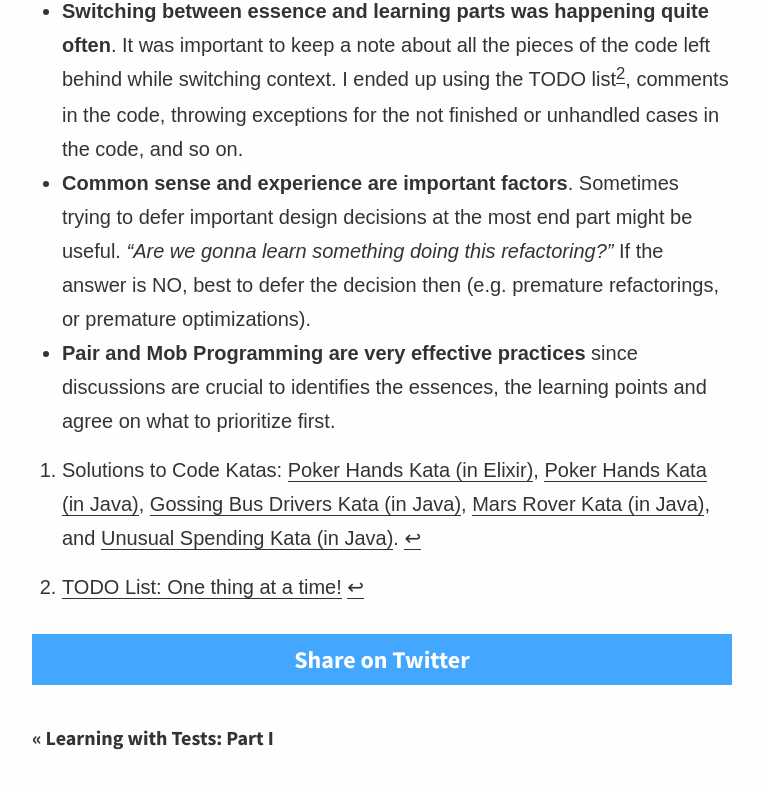
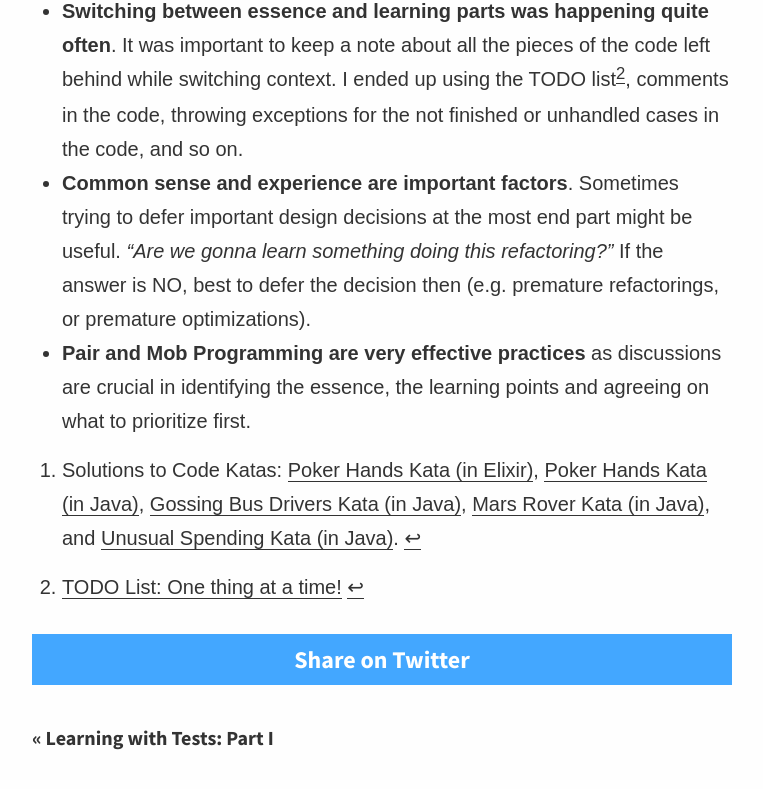
Before and after one commit to joebew42/joebew42.github.io, a Jekyll site: the page built from _posts/2020-11-03-essence-and-learning-in-code.markdown, in a window 1280 px wide and 900 px high, scrolled down 5298 px, cut to the strip 0-796 px from the top of the window. Shown: the top 789 px of the strip, without its empty margins (258-1021 px from the left). Built offline with Jekyll 4.4.1, drawn with Linux system fonts in a browser that asks for light colours; emoji names are drawn with the system emoji font; some web fonts are replaced.

Commit message:
WIP: few more corrections

```diff
--- a/_posts/2020-11-03-essence-and-learning-in-code.markdown
+++ b/_posts/2020-11-03-essence-and-learning-in-code.markdown
@@ -120,7 +120,7 @@ Here will follow a few things I have noticed while applying this practice:
 - The **"learning" part** was always something related to: refactorings opportunities, exploratory code, parsing and formatting, delivery mechanisms, and so on... Everything that it's needed but not strictly related to the domain of the application.
 - **Switching between essence and learning parts was happening quite often**. It was important to keep a note about all the pieces of the code left behind while switching context. I ended up using the TODO list[^2], comments in the code, throwing exceptions for the not finished or unhandled cases in the code, and so on.
 - **Common sense and experience are important factors**. Sometimes trying to defer important design decisions at the most end part might be useful. _"Are we gonna learn something doing this refactoring?"_ If the answer is NO, best to defer the decision then (e.g. premature refactorings, or premature optimizations).
-- **Pair and Mob Programming are very effective practices** since discussions are crucial to identifies the essences, the learning points and agree on what to prioritize first.
+- **Pair and Mob Programming are very effective practices** as discussions are crucial in identifying the essence, the learning points and agreeing on what to prioritize first.
 
 [^1]: Solutions to Code Katas: [Poker Hands Kata (in Elixir)](https://github.com/joebew42/poker_hands_elixir), [Poker Hands Kata (in Java)](https://github.com/xpepper/poker-hands-kata), [Gossing Bus Drivers Kata (in Java)](https://github.com/joebew42/gossiping-bus-drivers-kata), [Mars Rover Kata (in Java)](https://github.com/joebew42/mars-rover-kata), and [Unusual Spending Kata (in Java)](TODO).
 [^2]: [TODO List: One thing at a time!]({% post_url 2020-07-08-todo %})
```
